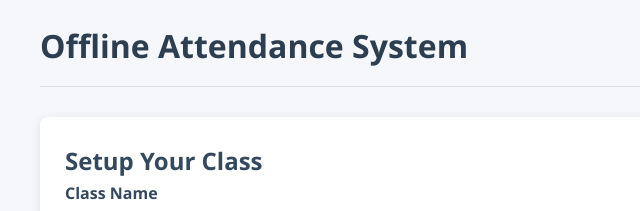
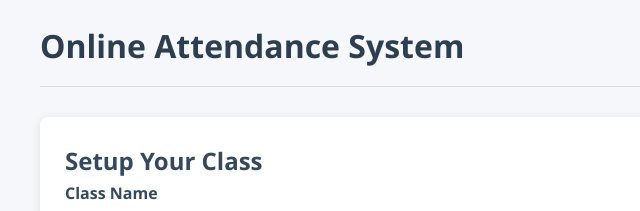
Before and after one commit to satyam1007/attandance-web-app, a plain HTML site: page index.html in a window 1280 px wide. Shown: the top 211 px of the page, 0-640 px from the left. Drawn offline with nearby package versions, Linux system fonts and the light colour scheme.

Commit message:
Update index.html

```diff
--- a/index.html
+++ b/index.html
@@ -13,7 +13,7 @@
     <div class="container">
         <!-- Header Section -->
         <header>
-            <h1>Offline Attendance System</h1>
+            <h1>Online Attendance System</h1>
             <div class="class-info" id="classInfo">
                 <span id="currentClass">No class selected</span>
                 <button id="changeClassBtn" class="btn-secondary">Change Class</button>
```
